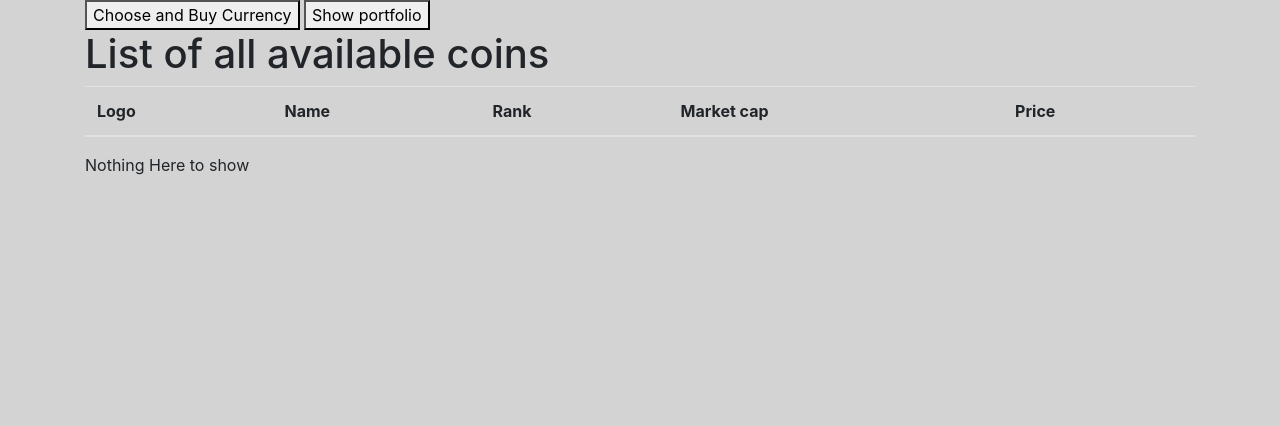
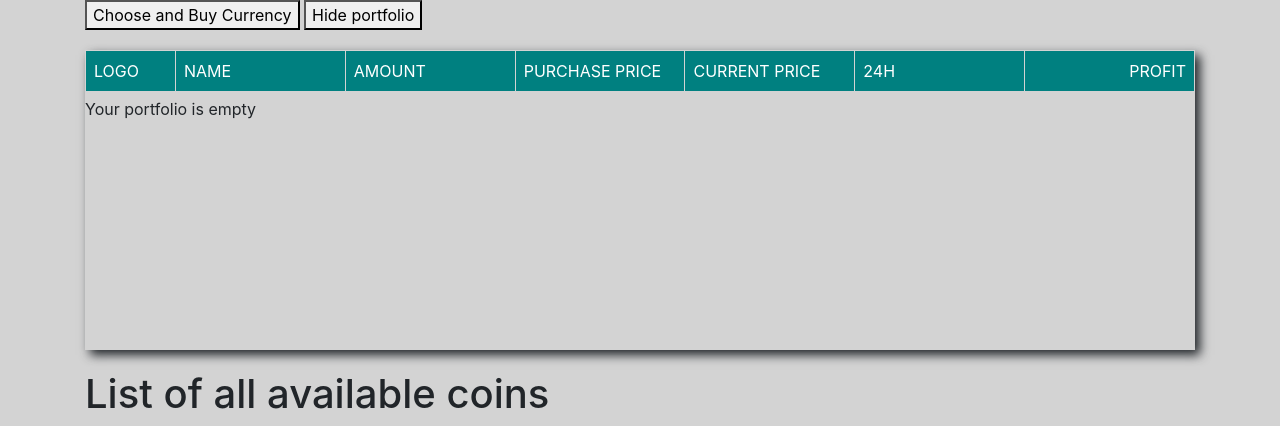
Before and after one commit to m-orlewski/Django-Crypto-Portfolio, a Django app: page /portfolio/profile/form/ in a window 1280 px wide. Shown: the part 56-482 px from the top of the page. Before the commit the page ends 231 px from the top, so only its background shows below. Run offline with Django 3.2, Linux system fonts and the light colour scheme; lists and menus that the app fills with data are empty; some libraries are stand-ins or nearby versions.

Commit message:
updated portfolio display

```diff
--- a/crypto_portfolio/portfolio/static/portfolio/main.css
+++ b/crypto_portfolio/portfolio/static/portfolio/main.css
@@ -1,9 +1,10 @@
+
 body {
     background-color: lightgray;
 }
 
-.table-responsive {
-    height: 500px;
+.table-responsive{
+    height:500px;
 }
 
 .modal {
@@ -24,6 +25,69 @@ body {
     background-color: #fefefe;
     margin: 15% auto;
     padding: 20px;
-    border: 5px solid #f9cdcd;
     width: 50%;
 }
+
+
+
+
+.containerr{
+    margin-top:20px;
+    margin-bottom: 20px;
+    width: 100%;
+    height: 300px;
+    box-shadow: 5px 5px 10px;
+
+}
+.table_responsive{
+    height: 100%;
+    overflow: hidden;
+    display: flex;
+    flex-direction: column;
+
+
+}
+
+.table_responsive_head{
+    margin-bottom: 5px;
+
+}
+
+.table_responsive_body{
+    overflow-y: scroll;
+    scrollbar-width: none;
+}
+
+.inner_table_responsive {
+    border-collapse: collapse;
+    table-layout: fixed;
+    width: 100%;
+    background: white;
+}
+
+.TRTH, .TRTD {
+    border: 1px solid lightgray;
+    padding: 8px;
+    text-align: left;
+    overflow: hidden;
+    white-space: nowrap;
+    text-overflow: ellipsis;
+}
+
+.TRTH:first-child, .TRTD:first-child{
+    width: 90px;
+}
+
+.TRTH:last-child, .TRTD:last-child{
+    text-align: right;
+}
+
+.TRTR:nth-child(2n+1){
+    background: rgba(187, 181, 181, 0.5);
+}
+.TRTH {
+    background: teal;
+    color: white;
+    text-transform: uppercase;
+    font-weight: normal;
+}
--- a/crypto_portfolio/portfolio/static/portfolio/script.js
+++ b/crypto_portfolio/portfolio/static/portfolio/script.js
@@ -69,10 +69,13 @@ function sendId(id)
 
 function show(){
     var list = document.getElementById("user_port");
+    var butt = document.getElementById("show_button");
     if(list.style.display == "block"){
         list.style.display = "none";
+        butt.innerText = "Show Portfolio";
     }
     else{
         list.style.display = "block";
+        butt.innerText = "Hide Portfolio";
     }
 }
--- a/crypto_portfolio/portfolio/templates/portfolio/portfolio.html
+++ b/crypto_portfolio/portfolio/templates/portfolio/portfolio.html
@@ -37,34 +37,37 @@
 
 
 
-<button class="add-button" onclick="show()">Show portfolio</button>
-<div id="user_port" style = "display: none">
-    <table class="table table-striped">
+<button class="add-button" id = "show_button" onclick="show()" >Hide portfolio</button>
+<div class = "containerr" id="user_port" style = "display: block" >
+    <div class = "table_responsive">
+        <div class = "table_responsive_head">
+            <table class = "inner_table_responsive">
                 <thead>
-        <tr>
-            <th scope="col">Logo</th>
-            <th scope="col">Name</th>
-            <th scope="col">Amount</th>
-            <th scope="col">Current Price</th>
-            <th scope="col">Price At 1 AM</th>
-            <th scope="col">Profit</th>
-            <th scope="col">Profit %</th>
+                    <tr class = "TRTR">
+                        <th class = "TRTH">Logo</th>
+                        <th class = "TRTH">Name</th>
+                        <th class = "TRTH">Amount</th>
+                        <th class = "TRTH">Purchase Price</th>
+                        <th class = "TRTH">Current Price</th>
+                        <th class = "TRTH">24h</th>
+                        <th class = "TRTH">Profit</th>
                     </tr>
                 </thead>
             </table>
-    <div class="panel-body table-responsive" style="padding: 0px;">
-    <table class="table table-striped">
+        </div> <!--table_responsive_head-->
+        <div class = "table_responsive_body">
+            <table class = "inner_table_responsive">
                 <tbody>
                     {% if user_data %}
                         {% for data in user_data %}
-                    <tr>
-                        <td><img src="{{data.img}}" height="50px" alt="Coin Logo"></td>
-                        <td class="align-middle">{{data.name}}</td>
-                        <td class="align-middle">{{data.amount}}</td>
-                        <td class="align-middle">{{data.price}} USD</td>
-                        <td class="align-middle">{{data.price_at_1am}} USD</td>
-                        <td class="align-middle">{{data.profit}} USD</td>
-                        <td class="align-middle">{{data.profitP}}%</td>
+                            <tr class = "TRTR">
+                                <td class = "TRTD"><img src="{{data.img}}" height="50px" alt="Coin Logo"></td>
+                                <td class = "TRTD">{{data.name}}</td>
+                                <td class = "TRTD">{{data.amount}}</td>
+                                <td class = "TRTD">{{data.purchase_price}} USD</td>
+                                <td class = "TRTD">{{data.price}} USD</td>
+                                <td class = "TRTD">{{data.24h}} %</td>
+                                <td class = "TRTD">{{data.profit}} USD</td>
                             </tr>
                         {% endfor %}
                     {% else %}
@@ -72,7 +75,8 @@
                     {% endif %}
                 </tbody>
             </table>
-    </div>
+        </div> <!--table_responsive_body-->
+    </div> <!--table_responsive-->
 </div>
 
     <h1>List of all available coins</h1>
--- a/crypto_portfolio/portfolio/views.py
+++ b/crypto_portfolio/portfolio/views.py
@@ -34,7 +34,7 @@ def profile(request):
 
 
     data = pu.make_request()
-    user_data = pu.add_data(user_assets, data)
+
 
 
 
@@ -55,7 +55,7 @@ def profile(request):
             asset.save()
             user_assets = Asset.objects.filter(portfolio=current_portfolio)
             return HttpResponseRedirect('../../portfolio/profile')
-
+    user_data = pu.add_data(user_assets, data)
     return render(request, 'portfolio/portfolio.html', context={ 'assets': user_assets, 'api_data': data, 'user_data': user_data})
 
 def form(request):
```
Also changed, not shown: crypto_portfolio/portfolio/portfolio_utils.py (+4 -4 lines), crypto_portfolio/test.png. Lines whose indentation alone changed are shown as unchanged.
